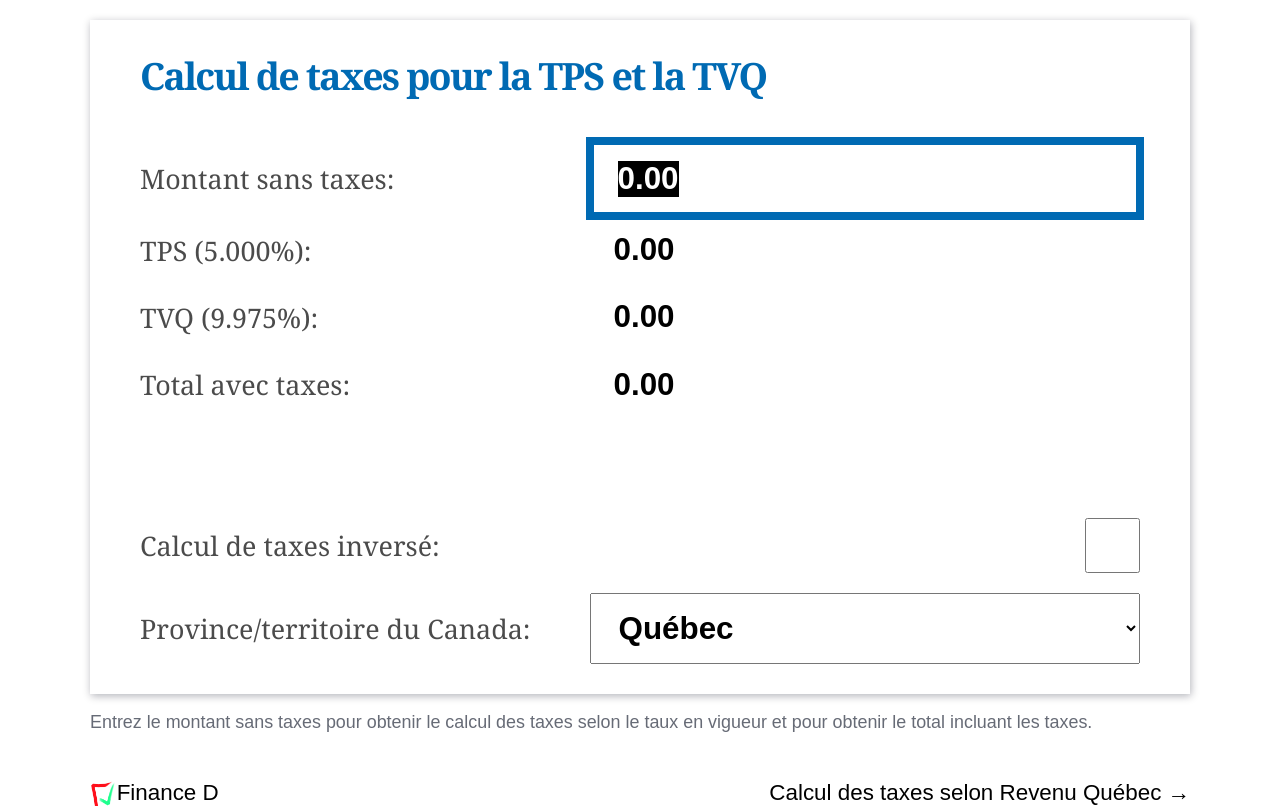
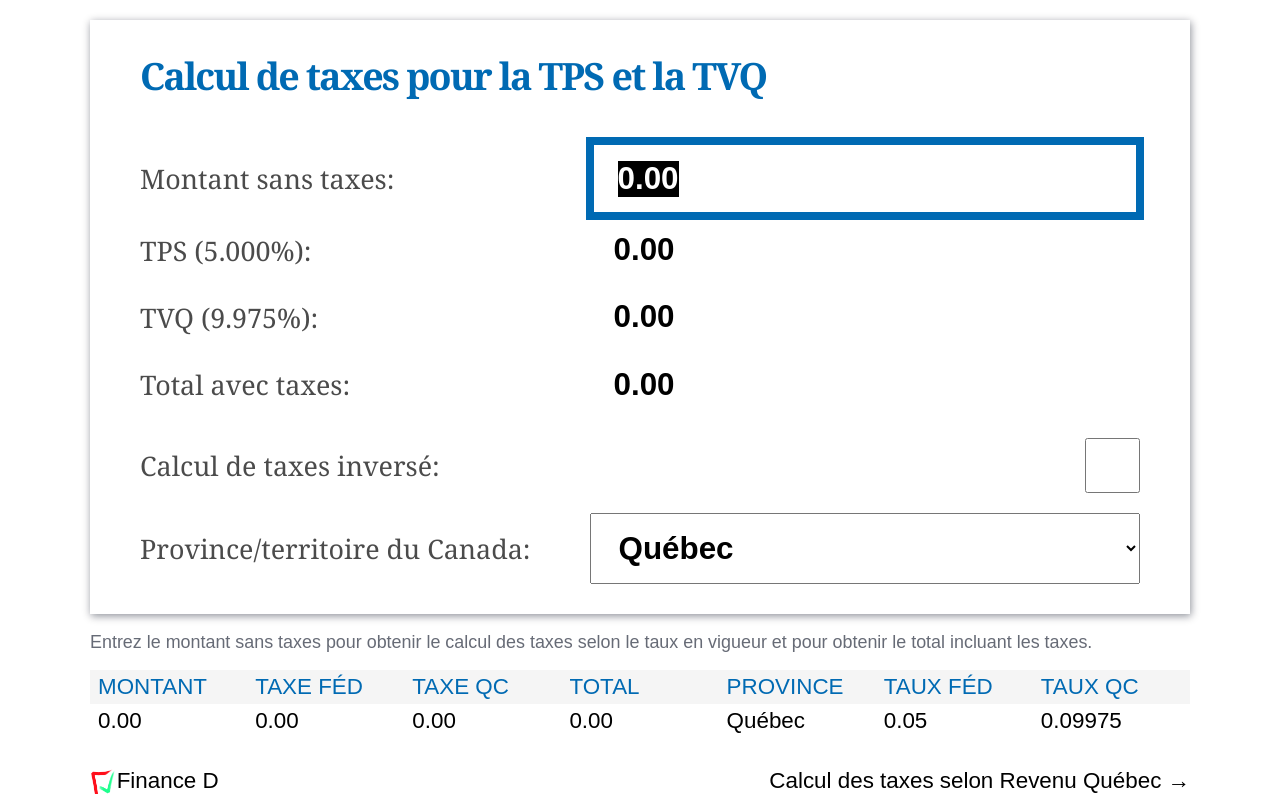
Before and after one commit to alex-drocks/calcul-taxes, a Next.js app: page / in a window 1280 px wide. Shown: the top 808 px of the page. Built offline with nearby package versions, Linux system fonts and the light colour scheme.

Commit message:
Trying to add a result grid when submitting the form

```diff
--- /dev/null
+++ b/components/ResultsGrid.js
@@ -0,0 +1,25 @@
+export default function ResultsGrid({montant, tps, tvq, total, province, tauxFed, tauxQc}) {
+
+  return (
+    <div className="results-grid">
+      <div className="results-grid--header">
+        <span>MONTANT</span>
+        <span>TAXE FÉD</span>
+        <span>TAXE QC</span>
+        <span>TOTAL</span>
+        <span>PROVINCE</span>
+        <span>TAUX FÉD</span>
+        <span>TAUX QC</span>
+      </div>
+      <div className="results-grid--rows">
+        <span>{montant}</span>
+        <span>{tps}</span>
+        <span>{tvq}</span>
+        <span>{total}</span>
+        <span>{province}</span>
+        <span>{tauxFed}</span>
+        <span>{tauxQc}</span>
+      </div>
+    </div>
+  );
+}
--- a/components/TaxCalculator.js
+++ b/components/TaxCalculator.js
@@ -3,6 +3,7 @@ import {useEffect, useState} from "react";
 import Decimalnumber from "./subComponents/DecimalNumber";
 import TaxeInCheckbox from "./subComponents/TaxeInCheckbox";
 import SelectProvince from "./subComponents/SelectProvince";
+import ResultsGrid from "./ResultsGrid";
 import Instructions from "./subComponents/Instructions";
 import Footer from "./subComponents/Footer";
 
@@ -19,6 +20,8 @@ export default function TaxCalculator() {
   const [taux, setTaux] = useState({tps: 0, tvq: 0});
 
   const [taxeIn, setTaxeIn] = useState(false);
+
+  console.log(montant);
 
   useEffect(function setTauxDeTaxes() {
     if (province === "Québec") {
@@ -146,6 +149,17 @@ export default function TaxCalculator() {
       </form>
 
       <Instructions taxeIn={taxeIn}/>
+
+      <ResultsGrid
+        montant={round(Number(montant))}
+        tps={round(Number(TPS))}
+        tvq={round(Number(TVQ))}
+        total={round(Number(total))}
+        province={province}
+        tauxFed={taux.tps}
+        tauxQc={taux.tvq}
+      />
+
       <Footer province={province}/>
     </div>
   );
--- a/styles/globals.css
+++ b/styles/globals.css
@@ -95,6 +95,27 @@ a {
   user-select: none;
 }
 
+.results-grid {
+  display: flex;
+  flex-direction: column;
+}
+
+.results-grid--header,
+.results-grid--rows {
+  display: grid;
+  grid-template-columns: repeat(7, 1fr);
+}
+
+.results-grid--header span,
+.results-grid--rows span {
+  padding: 4px 8px;
+}
+
+.results-grid--header span {
+  background-color: #f5f5f5;
+  color: var(--blue);
+}
+
 @keyframes fadeIn {
   0% {
     opacity: 0;
--- a/styles/taxCalculator.css
+++ b/styles/taxCalculator.css
@@ -10,7 +10,7 @@
 
 .card {
   padding: 30px 50px;
-  box-shadow: 1px 2px 8px rgba(0, 8, 27, 0.3);
+  box-shadow: 1px 2px 8px rgba(0, 8, 27, 0.45);
 }
 
 .field {
@@ -67,7 +67,7 @@
 }
 
 .field.taxeIn {
-  margin-top: calc(var(--vertical-spacing) * 5);
+  margin-top: calc(var(--vertical-spacing) * 1);
   margin-bottom: var(--vertical-spacing);
 }
 
```
